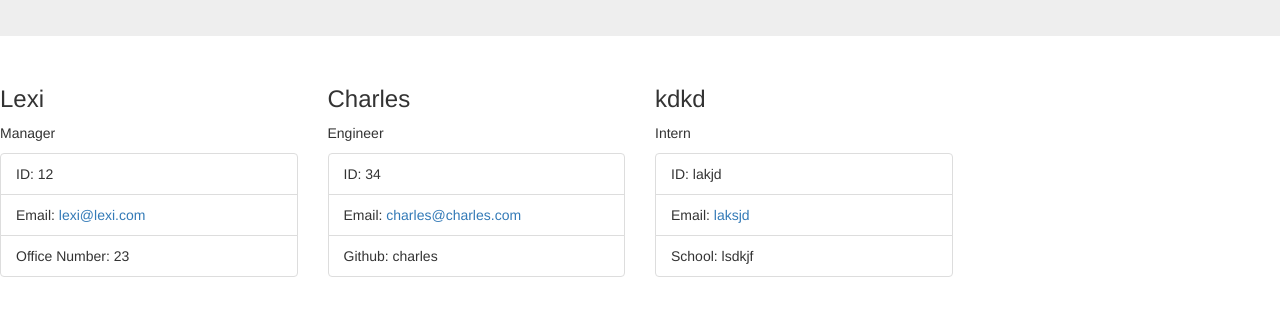
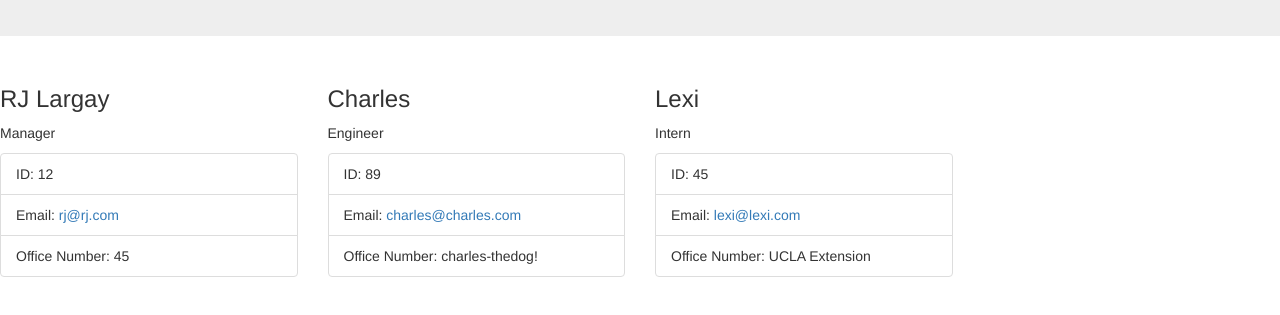
Before and after one commit to Lexi-Diamond/Team-Profile-Generator, a website: page dist/index.html in a window 1280 px wide. Shown: the part 159-474 px from the top of the page. Drawn offline with nearby package versions, Linux system fonts and the light colour scheme.

Commit message:
added readme

```diff
--- a/dist/index.html
+++ b/dist/index.html
@@ -22,14 +22,14 @@
     <div class="card">
 
         <div class="col-md-3">
-        <h3>Lexi</h3>
+        <h3>RJ Largay</h3>
             <p><i class="fa-solid fa-mug-hot"></i>Manager</p>
             <div class="card-body">
             <ul class="list-group list-group-flush">
                 <li class="list-group-item">ID: 12</li>
-                <li class="list-group-item">Email: <a href="mailto:lexi@lexi.com">lexi@lexi.com</a>
+                <li class="list-group-item">Email: <a href="mailto:rj@rj.com">rj@rj.com</a>
                 </li>
-                <li class="list-group-item">Office Number: 23</li>
+                <li class="list-group-item">Office Number: 45</li>
             </ul>
 
             </div>
@@ -43,10 +43,10 @@
         <p><i class="fa-solid fa-mug-hot"></i>Engineer</p>
         <div class="card-body">
         <ul class="list-group list-group-flush">
-            <li class="list-group-item">ID: 34</li>
+            <li class="list-group-item">ID: 89</li>
             <li class="list-group-item">Email: <a href="mailto:charles@charles.com">charles@charles.com</a>
                 </li>
-                <li class="list-group-item">Github: charles</li>
+                <li class="list-group-item">Office Number: charles-thedog!</li>
             </ul>
             </div>
 
@@ -56,14 +56,14 @@
     <div class="card">
 
     <div class="col-md-3">
-        <h3>kdkd</h3>
+        <h3>Lexi </h3>
             <p><i class="fa-solid fa-mug-hot"></i>Intern</p>
             <div class="card-body">
             <ul class="list-group list-group-flush">
-                <li class="list-group-item">ID: lakjd</li>
-                <li class="list-group-item">Email: <a href="mailto:laksjd">laksjd</a>
+                <li class="list-group-item">ID: 45</li>
+                <li class="list-group-item">Email: <a href="mailto:lexi@lexi.com">lexi@lexi.com</a>
                 </li>
-                <li class="list-group-item">School: lsdkjf</li>
+                <li class="list-group-item">Office Number: UCLA Extension</li>
             </ul>
             </div>
 
```
Also changed, not shown: README.md.
